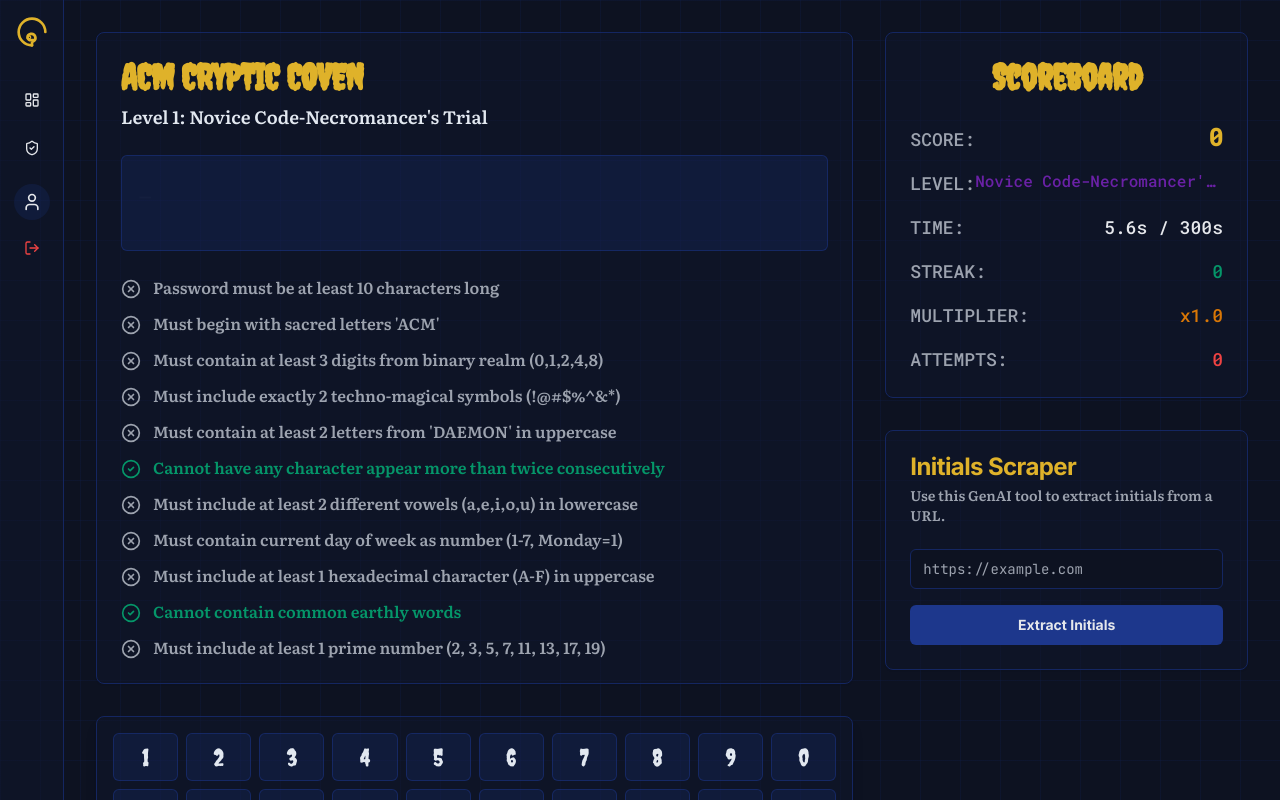
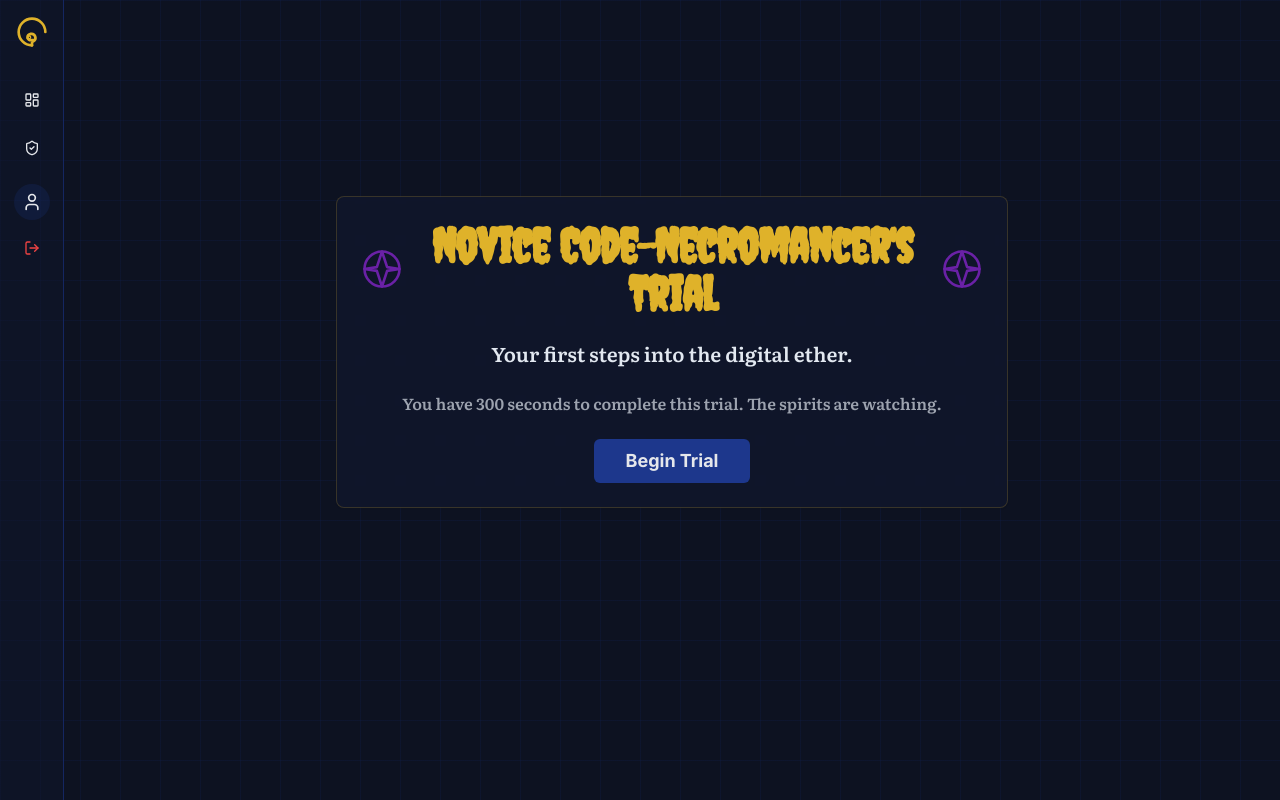
Before and after one commit to lioraeve-ai/ACM, a Next.js app: page /dashboard in a window 1280 px wide. Shown: the top 800 px of the page. Built offline with nearby package versions, Linux system fonts and the light colour scheme; sample sign-in values are in the browser's storage; what @genkit-ai/googleai, genkit would draw is missing.

Commit message:
Make the following changes:
,

Find this element:

  <Scoreboard score=

```diff
--- a/src/app/(app)/dashboard/page.tsx
+++ b/src/app/(app)/dashboard/page.tsx
@@ -10,6 +10,8 @@ import { useToast } from "@/hooks/use-toast";
 import { challenges, validatePassword, Challenge } from "@/lib/challenges";
 import { OuroborosIcon } from "@/components/icons/OuroborosIcon";
 import { Button } from "@/components/ui/button";
+import { Card, CardContent, CardDescription, CardHeader, CardTitle } from "@/components/ui/card";
+import { PentagramIcon } from "@/components/icons/PentagramIcon";
 
 export default function DashboardPage() {
   const [currentInput, setCurrentInput] = useState("");
@@ -28,16 +30,19 @@ export default function DashboardPage() {
   const [score, setScore] = useState(0);
   const [streak, setStreak] = useState(0);
 
+  const [gameState, setGameState] = useState<'idle' | 'running' | 'finished'>('idle');
+
+
   const currentChallenge: Challenge | undefined = challenges[currentChallengeIndex];
 
   const updateValidatedRules = useCallback(async () => {
-    if (!currentChallenge) return;
+    if (!currentChallenge || gameState !== 'running') return;
 
     setIsChecking(true);
     const results = await validatePassword(currentInput, currentChallenge.rules);
     setValidatedRules(results);
     setIsChecking(false);
-  }, [currentInput, currentChallenge]);
+  }, [currentInput, currentChallenge, gameState]);
 
   useEffect(() => {
     updateValidatedRules();
@@ -48,25 +53,31 @@ export default function DashboardPage() {
       setIsLoading(false);
       setCurrentInput("");
       setAttempts(0);
-      setStartTime(Date.now());
+      setStartTime(null);
       setEndTime(null);
       setTimeElapsed(0);
+      setGameState('idle');
     }
   }, [currentChallengeIndex, currentChallenge]);
 
   useEffect(() => {
-    if (startTime && !endTime) {
-      const timer = setInterval(() => {
+    let timer: NodeJS.Timeout;
+    if (gameState === 'running' && startTime && !endTime) {
+      timer = setInterval(() => {
         setTimeElapsed((Date.now() - startTime) / 1000);
       }, 100);
-      return () => clearInterval(timer);
     }
-  }, [startTime, endTime]);
+    return () => clearInterval(timer);
+  }, [gameState, startTime, endTime]);
 
 
   const allRulesSatisfied = useMemo(() => {
     if (validatedRules.length === 0 || !currentChallenge) return false;
-    return validatedRules.length === currentChallenge.rules.length && validatedRules.every(rule => rule.isSatisfied);
+    const allSatisfied = validatedRules.length === currentChallenge.rules.length && validatedRules.every(rule => rule.isSatisfied);
+    if (allSatisfied) {
+      setGameState('finished');
+    }
+    return allSatisfied;
   }, [validatedRules, currentChallenge]);
 
   const calculateScore = useCallback(() => {
@@ -120,14 +131,16 @@ export default function DashboardPage() {
     } else {
       setCurrentInput((prev) => prev + key);
     }
-    if (startTime === null) {
-      setStartTime(Date.now());
-    }
     // Increment attempts on each keypress after the first
     if(currentInput.length > 0) {
         setAttempts(prev => prev + 1);
     }
   };
+
+  const handleStartChallenge = () => {
+    setGameState('running');
+    setStartTime(Date.now());
+  }
 
   const handleNextChallenge = () => {
     if (currentChallengeIndex < challenges.length - 1) {
@@ -150,6 +163,31 @@ export default function DashboardPage() {
         <p className="ml-4 font-body text-lg">Summoning the next challenge...</p>
       </div>
     );
+  }
+
+  if (gameState === 'idle') {
+    return (
+        <div className="flex items-center justify-center min-h-[80vh]">
+            <Card className="w-full max-w-2xl bg-card/80 backdrop-blur-sm border-accent/20 text-center">
+                <CardHeader>
+                    <div className="flex justify-center items-center gap-4 mb-4">
+                        <PentagramIcon className="w-12 h-12 text-secondary"/>
+                        <CardTitle className="font-creepster text-5xl text-accent">{currentChallenge.title}</CardTitle>
+                        <PentagramIcon className="w-12 h-12 text-secondary"/>
+                    </div>
+                    <CardDescription className="font-body text-xl text-spectral-gray">
+                        {currentChallenge.description}
+                    </CardDescription>
+                </CardHeader>
+                <CardContent>
+                    <p className="text-muted-foreground mb-6">You have 300 seconds to complete this trial. The spirits are watching.</p>
+                    <Button onClick={handleStartChallenge} size="lg" className="font-headline text-lg">
+                        Begin Trial
+                    </Button>
+                </CardContent>
+            </Card>
+        </div>
+    )
   }
 
   return (
```
